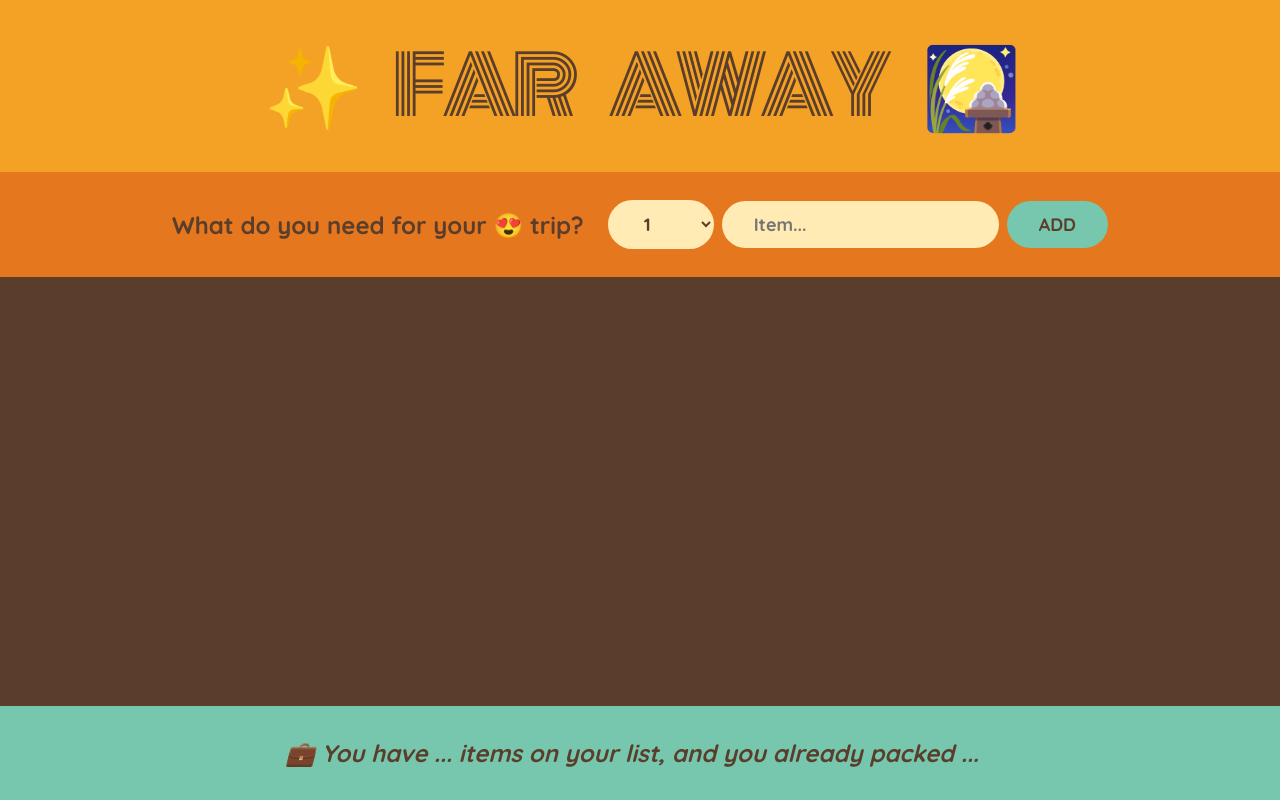
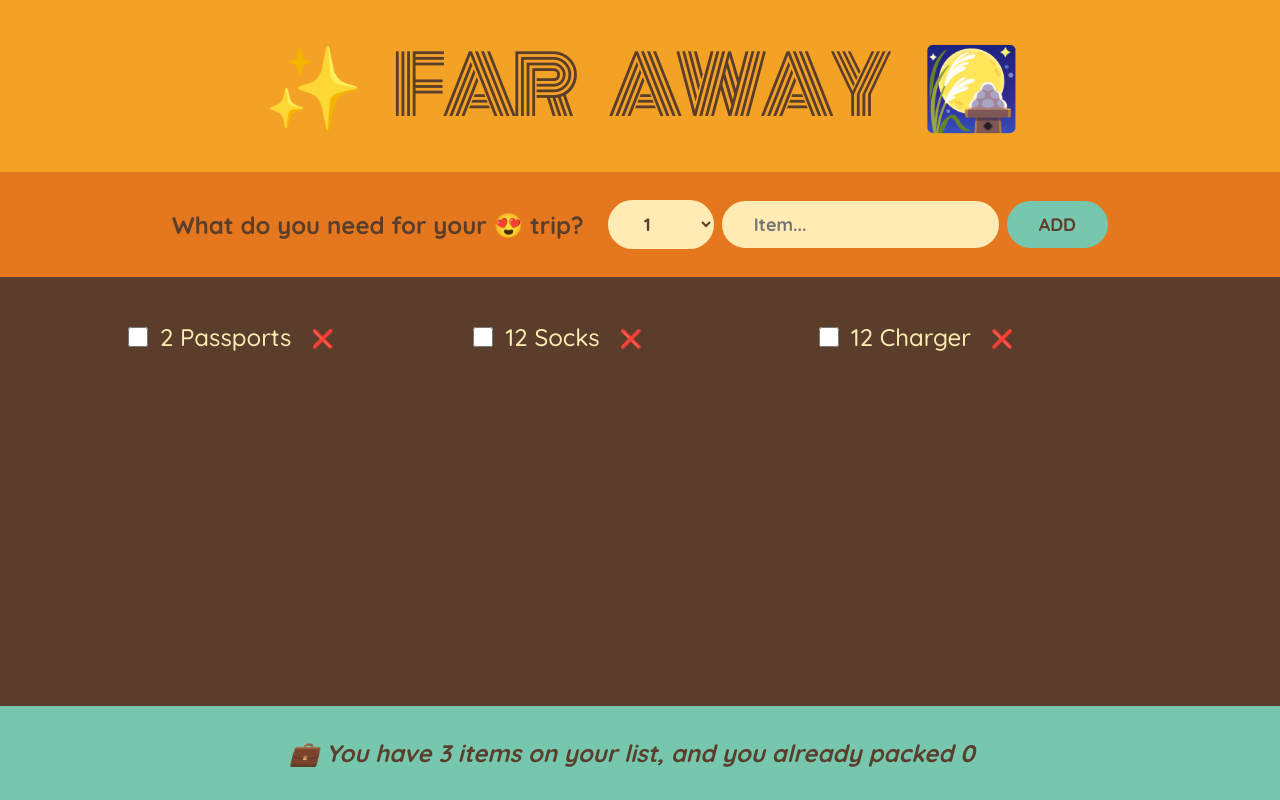
Before and after one commit to Wajid11/travel-list, a React (Create React App) app: page / in a window 1280 px wide. Built offline with nearby package versions, Linux system fonts and the light colour scheme.

Commit message:
add paked and state feature

```diff
--- a/src/App.js
+++ b/src/App.js
@@ -2,7 +2,7 @@ import { useState } from "react";
 
 const initialItems = [
   { id: 1, description: "Passports", quantity: 2, packed: false },
-  { id: 2, description: "Socks", quantity: 12, packed: true },
+  { id: 2, description: "Socks", quantity: 12, packed: false },
   { id: 3, description: "Charger", quantity: 12, packed: false },
 ];
 
@@ -13,17 +13,28 @@ const initialItems = [
 
 
 export default function App() {
-  const [additem,setAdditem] = useState([]);
+  const [additem,setAdditem] = useState(initialItems);
+
+
   function addhandleitem(newItem){
     setAdditem((additem )=> [...additem,newItem]);
     }
 
+    function handleDelete(id){
+      setAdditem(item=>item.filter(item=>item.id !== id));
+      // console.log(additem);
+    }
+    function handleupdate(id){
+      setAdditem(item=>item.map(item=>item.id === id ? {...item, packed:!item.packed} : item));
+      // console.log(additem);
+    }
+
   return (
-    <div className="app">
+  <div className="app">
         <Logo/>
         <Form  onadditem={addhandleitem}/>
-        <Packing newitem={additem}/>
-        <Stats/>
+        <Packing onhandleupdate={handleupdate} onhandleDelete={handleDelete} newitem={additem}/>
+        <Stats additem={additem}/>
   </div>
   )
 }
@@ -41,7 +52,7 @@ function handleSubmit(e){
 e.preventDefault();
 if (!description) return;
 
-const newItem = {description,quantity,packed:false , id: Date.now()};``
+const newItem = {description,quantity,packed:false , id: Date.now()};
 setDescription('');
 setQuantity(1);
 onadditem(newItem)
@@ -68,31 +79,35 @@ onadditem(newItem)
 )
  }
 
- function Packing({newitem}) {
+ function Packing({newitem,onhandleDelete,onhandleupdate}) {
   return (
     <div className="list">
       <ul>
-        {newitem.map(item=><Item item={item} key={item.id}/> )}
+        {newitem.map(item=><Item onhandleupdate={onhandleupdate} onhandleDelete={onhandleDelete} item={item} key={item.id}/> )}
 
       </ul>
   </div>
   )
  }
 
- function Item({item}) {
+ function Item({item,onhandleDelete,onhandleupdate}) {
 return <li>
+  <input type="checkbox" onChange={()=>onhandleupdate(item.id)}/>
   <span style={item.packed ? {textDecoration:'line-through'} : {}}>
   {item.quantity} {item.description}
   </span>
-  <button>❌</button>
+  <button onClick={()=>onhandleDelete(item.id)}>❌</button>
   </li>
  }
 
 
- function Stats() {
+ function Stats({additem}) {
+  const numitem = additem.length;
+  const numitempacked = additem.filter(items=>items.packed).length;
+  console.log(numitempacked);
   return (
     <footer className="stats">
-      <h3><em>💼 You have ... items on your list, and you already packed ...</em></h3>
+      <h3><em>💼 You have {numitem} items on your list, and you already packed {numitempacked} </em></h3>
   </footer>
   )
  }
```
